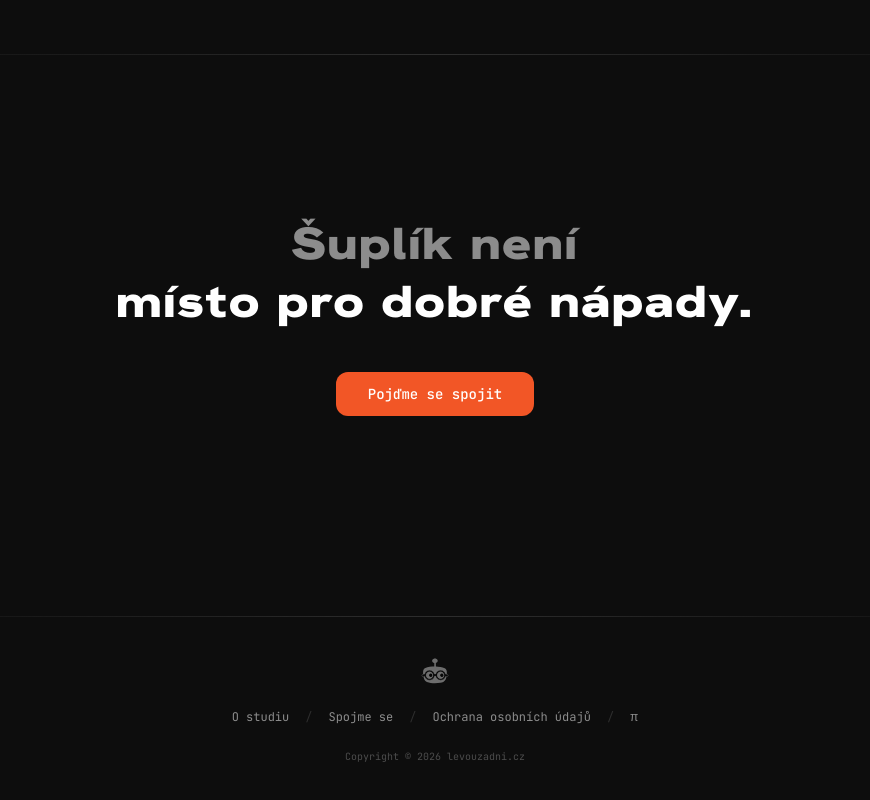
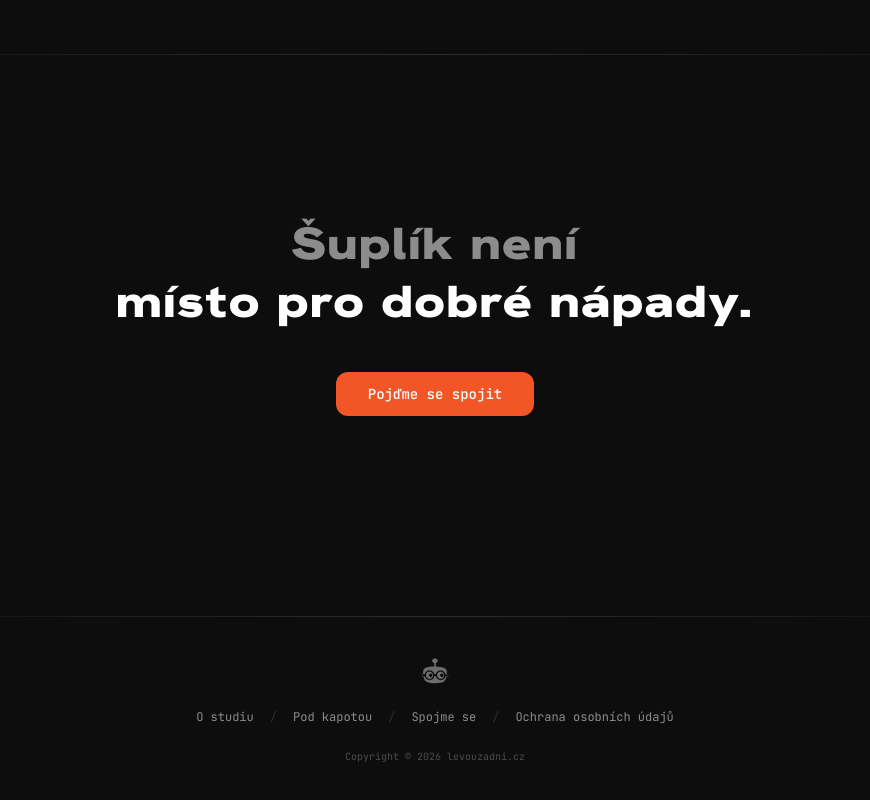
Before and after one commit to marinakcz/ai-setup, a Next.js app: page / in a window 1280 px wide. Shown: the part 1302-2102 px from the top of the page, without its empty margins (205-1075 px from the left). Built offline with nearby package versions, Linux system fonts and the light colour scheme.

Commit message:
Add 'Pod kapotou' to nav + footer, remove π, ochrana údajů last
Co-Authored-By: Claude Opus 4.6 (1M context) <noreply@anthropic.com>

```diff
--- a/components/site-footer.tsx
+++ b/components/site-footer.tsx
@@ -10,11 +10,11 @@ export function SiteFooter() {
         <div className="flex gap-4 font-mono text-xs text-muted-foreground">
           <Link href="/o-studiu" className="hover:text-foreground transition-colors">O studiu</Link>
           <span className="text-border">/</span>
+          <Link href="/setup" className="hover:text-foreground transition-colors">Pod kapotou</Link>
+          <span className="text-border">/</span>
           <Link href="/poptavka" className="hover:text-foreground transition-colors">Spojme se</Link>
           <span className="text-border">/</span>
           <Link href="/ochrana-udaju" className="hover:text-foreground transition-colors"><span className="hidden sm:inline">Ochrana osobních údajů</span><span className="sm:hidden">Ochrana údajů</span></Link>
-          <span className="text-border">/</span>
-          <Link href="/setup" className="hover:text-foreground transition-colors" title="Setup">π</Link>
         </div>
         <span className="font-mono text-[10px] text-muted-foreground/50">
           Copyright © 2026 levouzadni.cz
--- a/components/site-nav.tsx
+++ b/components/site-nav.tsx
@@ -7,6 +7,7 @@ import Link from "next/link"
 const NAV_LINKS = [
   { href: "/", label: "Domů" },
   { href: "/o-studiu", label: "O studiu" },
+  { href: "/setup", label: "Pod kapotou" },
   { href: "/poptavka", label: "Spojme se" },
 ]
 
```
